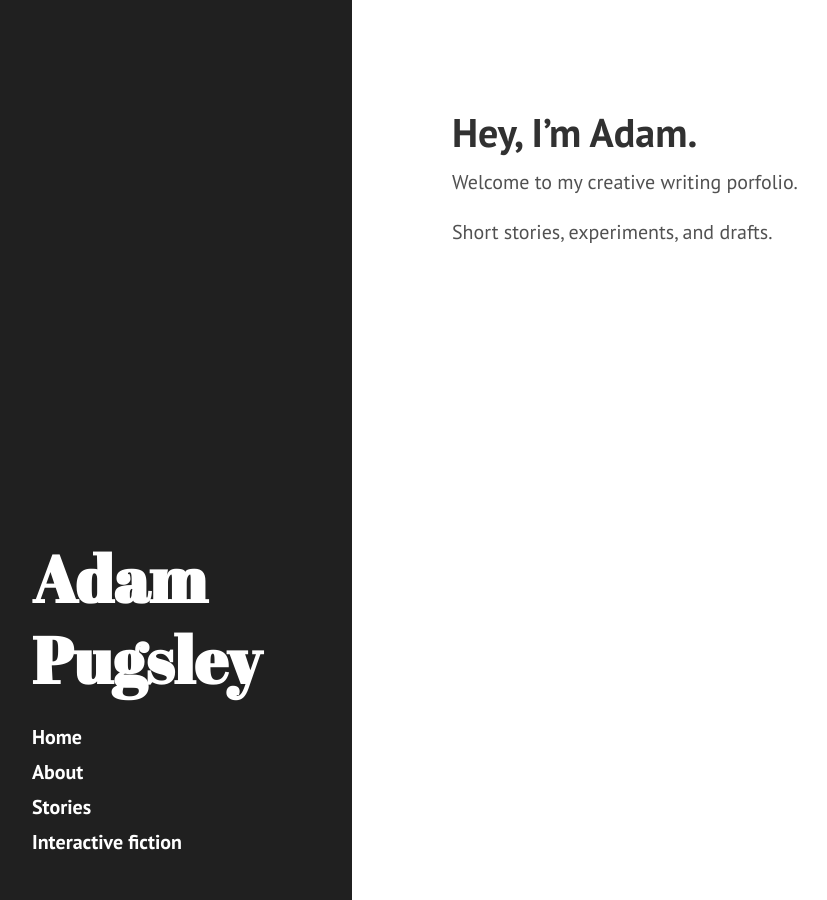
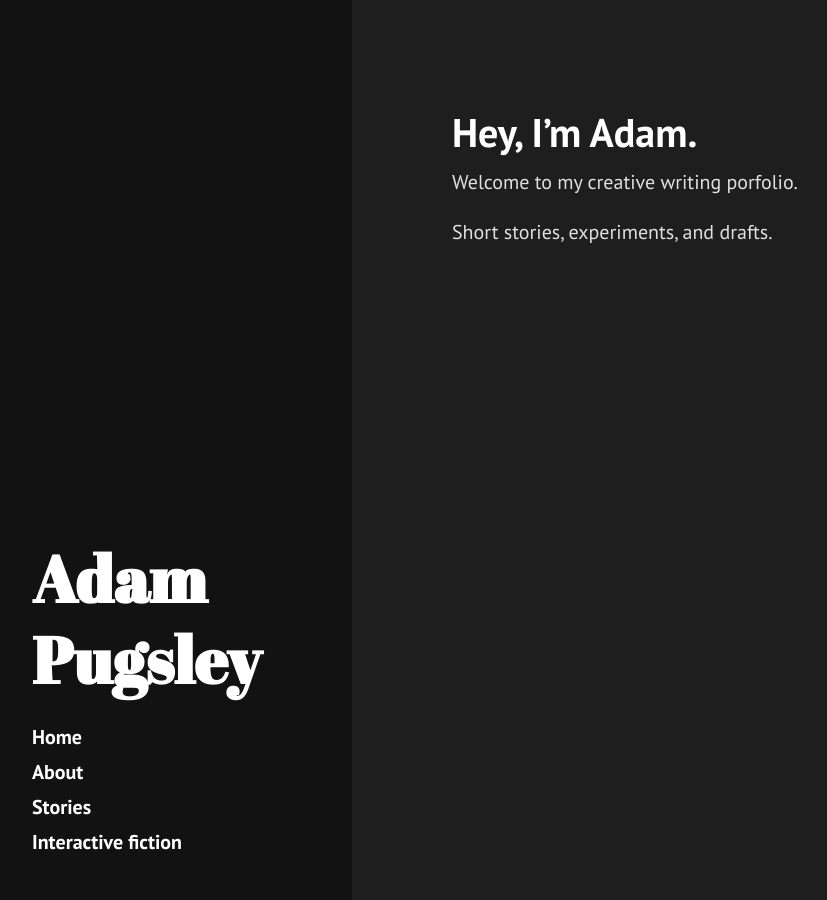
Before and after one commit to ajrpugs/pugsleyfiction, a Jekyll site: the page built from index.md, in a window 1280 px wide. Shown: the whole page, without its empty margins (8-835 px from the left). Built offline with Jekyll 4.4.1, drawn with Linux system fonts in a browser that asks for light colours.

Commit message:
add custom dark colours

```diff
--- a/_includes/head.html
+++ b/_includes/head.html
@@ -19,6 +19,7 @@
   <link rel="stylesheet" href="{{ '/assets/css/syntax.css' | relative_url }}">
   <link rel="stylesheet" href="{{ '/assets/css/hyde.css' | relative_url }}">
   <link rel="stylesheet" href="http://fonts.googleapis.com/css?family=PT+Sans:400,400italic,700|Abril+Fatface">
+  <link rel="stylesheet" href="{{ '/assets/css/custom-dark.css' | relative_url }}">
 
   <!-- Icons -->
   <link rel="apple-touch-icon-precomposed" sizes="144x144" href="{{ '/assets/apple-touch-icon-144-precomposed.png' | relative_url }}">
--- /dev/null
+++ b/assets/css/custom-dark.css
@@ -0,0 +1,54 @@
+/* Base background and text */
+body {
+  background-color: #1e1e1e;   /* dark background */
+  color: #e0e0e0;              /* light text */
+}
+
+/* Sidebar */
+.sidebar {
+  background-color: #121212;   /* darker sidebar */
+  color: #ffffff;
+}
+
+.sidebar a.sidebar-nav-item {
+  color: #bbbbbb;              /* nav links default */
+}
+
+.sidebar a.sidebar-nav-item:hover,
+.sidebar a.sidebar-nav-item.active {
+  color: #ffffff;              /* hover & active */
+}
+
+/* Content column */
+.main {
+  background-color: #1e1e1e;
+  color: #e0e0e0;
+}
+
+/* Headers */
+h1, h2, h3, h4, h5, h6 {
+  color: #ffffff;
+}
+
+/* Links in posts/content */
+a {
+  color: #82aaff;
+}
+
+/* Footer */
+.sidebar p,
+.sidebar span {
+  color: #888888;
+}
+
+/* Optional: code blocks */
+pre,
+code {
+  background-color: #2e2e2e;
+  color: #f5f5f5;
+}
+
+/* Horizontal rules */
+hr {
+  border-color: #444444;
+}
```
